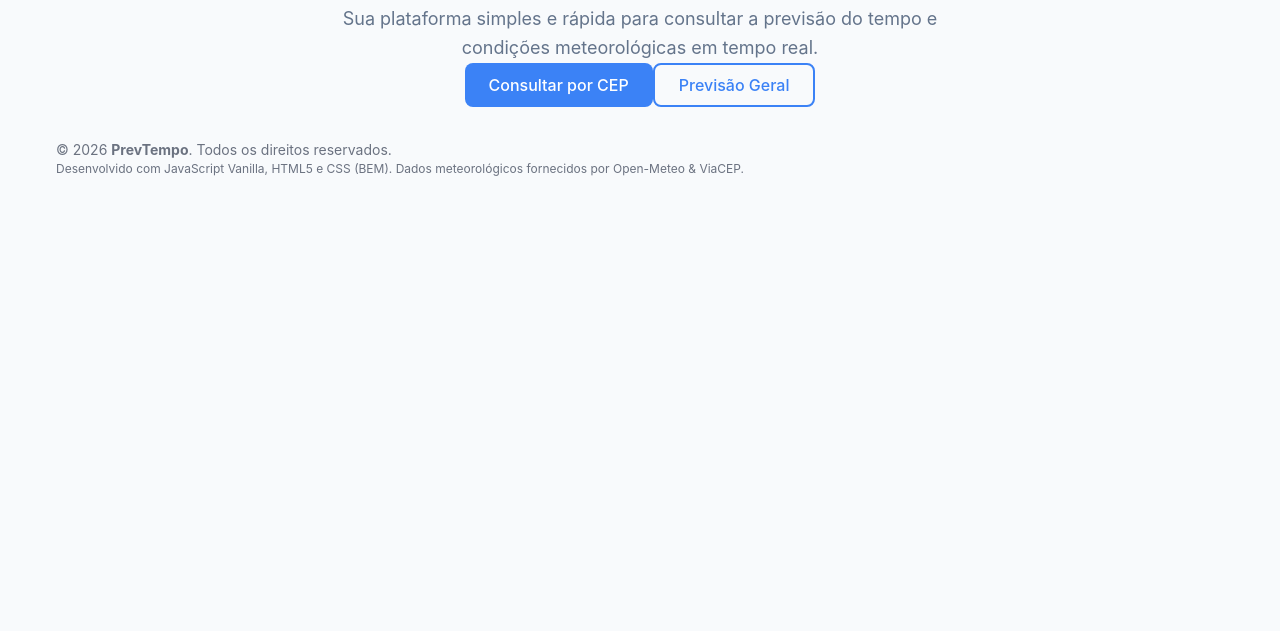
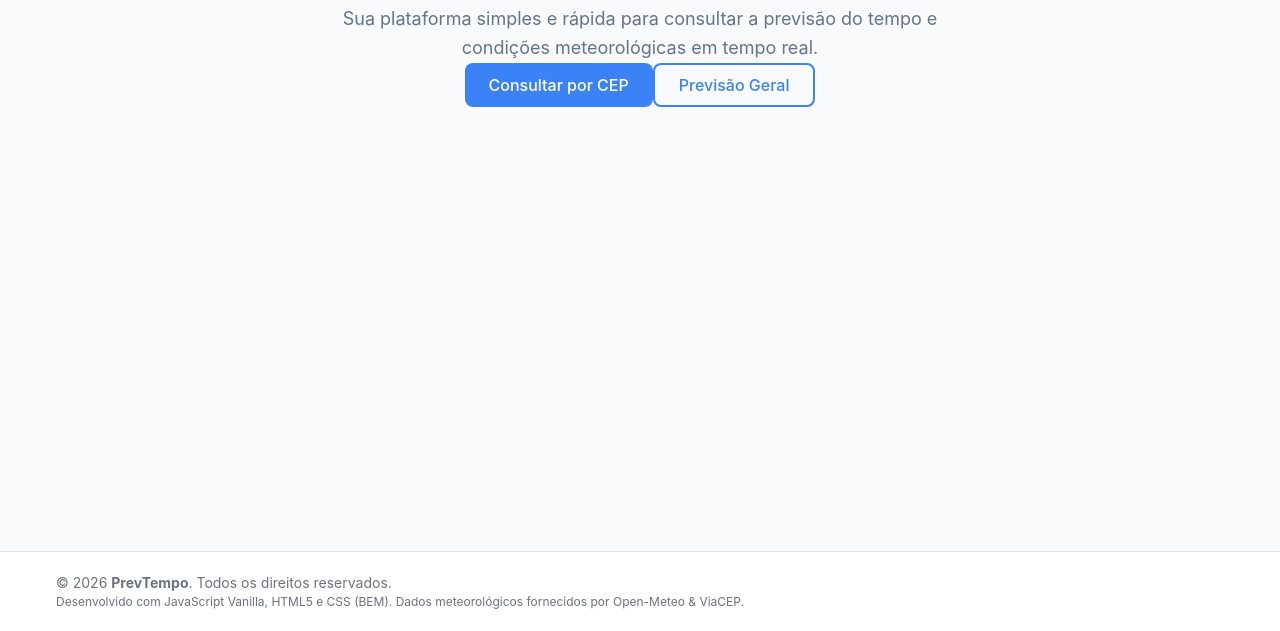
Before and after one commit to MateMateus/prev-tempo, a plain HTML site: page index.html in a window 1280 px wide. Shown: the part 169-800 px from the top of the page. Drawn offline with nearby package versions, Linux system fonts and the light colour scheme.

Commit message:
style(footer): implementa layout sticky footer fixado no rodape da pagina

```diff
--- a/src/css/microframework.css
+++ b/src/css/microframework.css
@@ -51,7 +51,14 @@
   --bem-border:#334155;
   --bem-light:#334155;
 }
-html, body {
+html {
+  height: 100%;
+}
+
+body {
+  min-height: 100vh;
+  display: flex;
+  flex-direction: column;
   width: 100%;
   max-width: 100%;
   overflow-x: hidden;
@@ -63,18 +70,23 @@ html, body {
   transition: background .25s, color .25s;
 }
 
-#app, main, body, .bem-main-container {
+#app, main, .bem-main-container {
+  flex: 1 0 auto;
   width: 100% !important;
-  max-width: 100% !important;
-  overflow-x: hidden !important;
+  max-width: 1200px;
+  margin: 0 auto;
+  padding-top: 80px;
   box-sizing: border-box;
 }
 
-/* Centralização Global do Container Principal com Padding-Top para a Navbar Fixa */
-#app, main, .bem-main-container {
-  padding-top: 80px;
-  max-width: 1200px;
-  margin: 0 auto;
+/* Estilo do Rodapé Fixo na Base da Tela (Sticky Footer) */
+#footer, .bem-footer {
+  margin-top: auto !important;
+  width: 100% !important;
+  padding: 1.25rem 0 !important;
+  background-color: var(--bem-surface);
+  border-top: 1px solid var(--bem-border);
+  box-sizing: border-box !important;
 }
 
 .bem-container {
--- a/src/js/components/footer/footer.js
+++ b/src/js/components/footer/footer.js
@@ -7,7 +7,6 @@
 export function footer(container) {
     const anoAtual = new Date().getFullYear();
     const html = `
-        <footer class="bem-footer bem-mt-xl bem-py-lg bem-bg-light bem-border-top">
         <div class="bem-container bem-text-center">
             <p class="bem-text-muted-util bem-text-sm">
                 &copy; ${anoAtual} <strong>PrevTempo</strong>. Todos os direitos reservados.
@@ -16,10 +15,10 @@ export function footer(container) {
                 Desenvolvido com JavaScript Vanilla, HTML5 e CSS (BEM). Dados meteorológicos fornecidos por Open-Meteo & ViaCEP.
             </p>
         </div>
-        </footer>
     `;
 
     if (container) {
+        container.className = "bem-footer";
         container.innerHTML = html;
     }
     return html;
```
Lines whose indentation alone changed are shown as unchanged.
